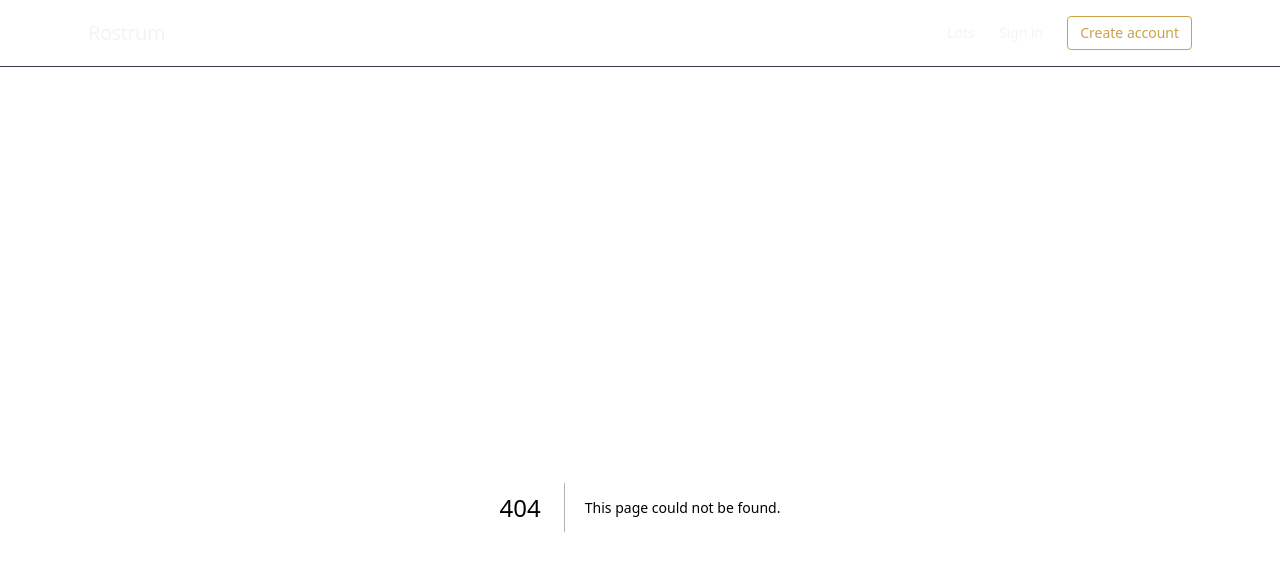
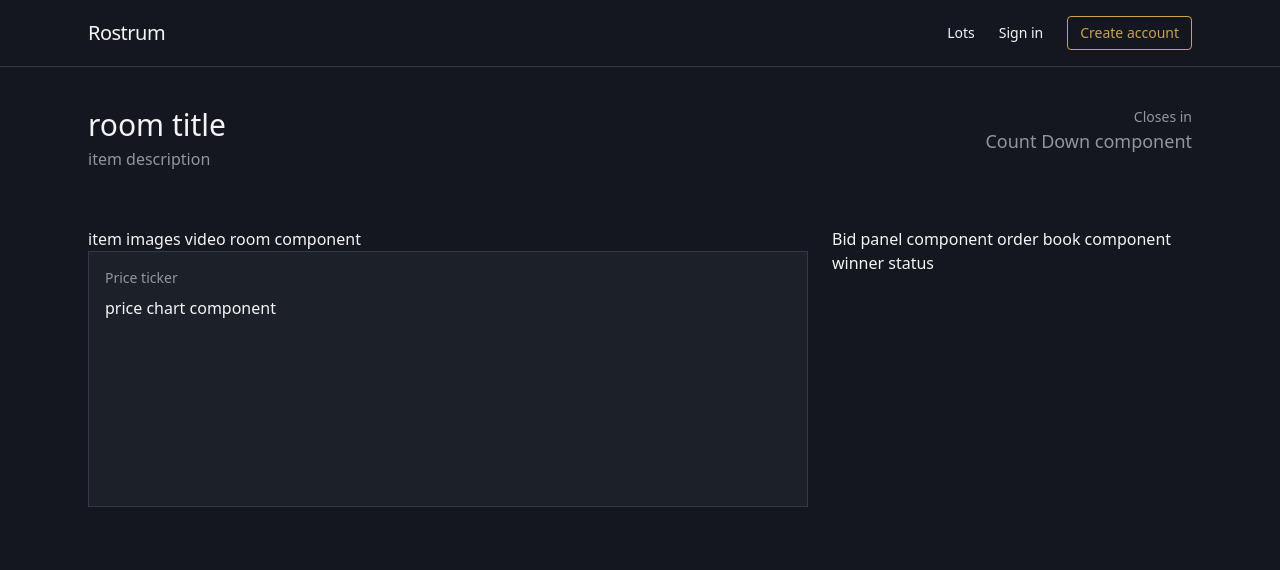
Before and after one commit to deepakdevfile/Rostrum---Auction-Platform, a Next.js app in the folder auction-frontend/: page /rooms/1 in a window 1280 px wide. Before the commit this address had no page. Shown: the top 570 px of the page. Built offline with nearby package versions, Linux system fonts and the light colour scheme.

Commit message:
C20: prepared html & css structure of room page

```diff
--- /dev/null
+++ b/auction-frontend/src/app/rooms/[id]/page.tsx
@@ -0,0 +1,42 @@
+
+
+
+
+export default function RoomPage(){
+    return (
+        <div>
+            <div className="flex item-baseline justify-between border-hairline pb-6">
+                <div>
+                    <h1 className="font-display text-3xl text-paper">room title</h1>
+                    <p className="mt-1 max-w-xl text-dim">item description </p>
+                </div>
+                <div className="text-right text-sm text-dim">
+                    <div>Closes in</div>
+                    <div className="text-lg">
+                        Count Down component
+                    </div>
+                </div>
+            </div>
+
+            <div className="mt-8 grid grid-cols-1 gap-6 lg: grid-cols-[2fr_1fr]">
+                <div className="space-y-6">
+                    item images
+                    video room component
+
+                    <div className="h-64 border border-hairline bg-surface p-4">
+                        <div className="mb-2 text-sm text-dim">Price ticker</div>
+                        <div className="h-[calc(100%-1.5rem)]">
+                            price chart component
+                        </div>
+                    </div>
+                </div>
+
+                <div className="space-y-6">
+                    Bid panel component
+                    order book component
+                    winner status
+                </div>
+            </div>
+        </div>
+    )
+}
```
